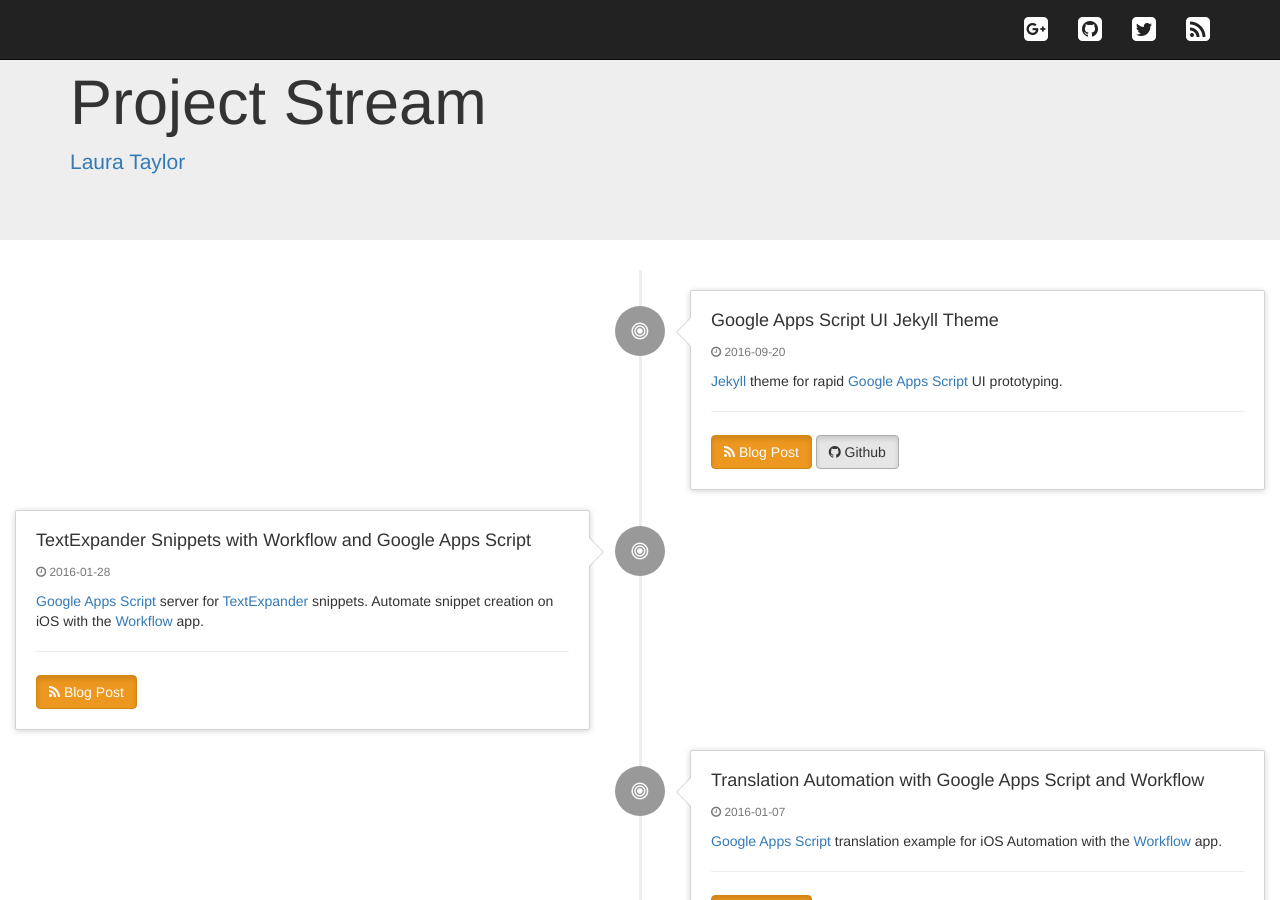
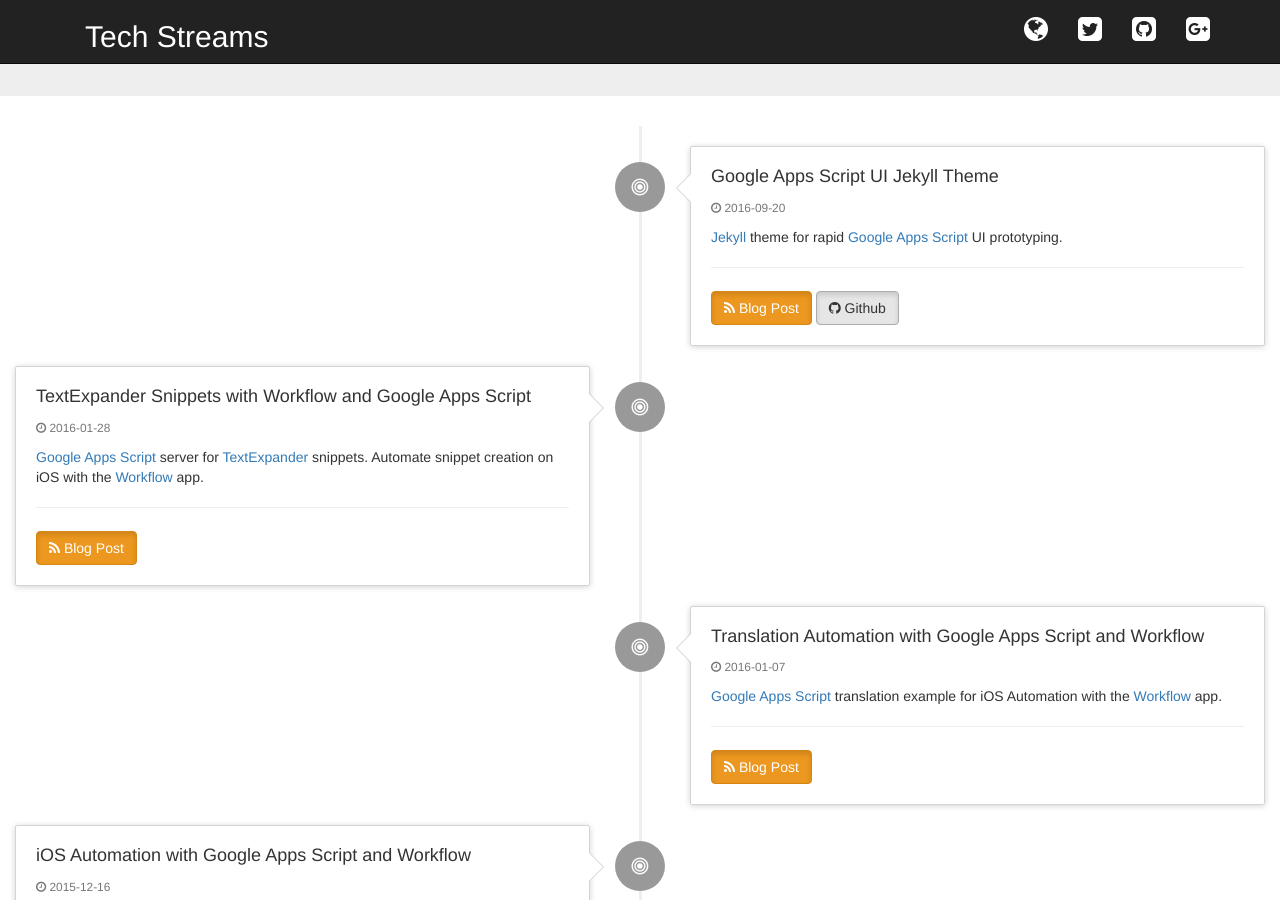
Before and after one commit to techstreams/techstreams.github.io, a Jekyll site: the page built from projects.html, in a window 1280 px wide and 900 px high. Built offline with Jekyll 4.4.1, drawn with Linux system fonts in a browser that asks for light colours; nearby versions of some CDN libraries.

Commit message:
Update projects

```diff
--- a/_includes/projects_footer.html
+++ /dev/null
@@ -1,9 +0,0 @@
-<footer id="footer">
-  <div class="container text-center">
-    <div>© {{ site.time | date: '%Y' }} <a href="https://github.com/techstreams" target="_blank">Laura Taylor</a>, All rights reserved.</div>
-  </div>
-</footer>
-<!-- Latest compiled and minified JavaScript -->
-<script src="https://maxcdn.bootstrapcdn.com/bootstrap/3.2.0/js/bootstrap.min.js"></script>
-</body>
-</html>
--- a/_includes/projects_head.html
+++ /dev/null
@@ -1,17 +0,0 @@
-<!DOCTYPE html>
-<html>
-<head>
-	<meta charset="utf-8">
-	<meta name="viewport" content="width=device-width, initial-scale=1, minimal-ui">
-	<title>{{site.data.projects.title}}</title>
-	<script src="//ajax.googleapis.com/ajax/libs/jquery/2.1.1/jquery.min.js"></script>
-	<link rel="stylesheet" href="https://maxcdn.bootstrapcdn.com/bootstrap/3.2.0/css/bootstrap.min.css">
-	<link href="//maxcdn.bootstrapcdn.com/font-awesome/4.2.0/css/font-awesome.min.css" rel="stylesheet">
-  <link rel="stylesheet" href="{{ site.baseurl }}/public/css/projectstimeline.css">
-  <link rel="stylesheet" href="{{ site.baseurl }}/public/css/projects.css">
-
-  {% include icons.html %}
-
-  {% include google_analytics.html %}
-</head>
-<body>
--- a/projects.html
+++ b/projects.html
@@ -1,8 +1,23 @@
 ---
 ---
 
-{% include projects_head.html %}
+<!DOCTYPE html>
+<html>
+  <head>
+    <meta charset="utf-8">
+    <meta name="viewport" content="width=device-width, initial-scale=1, minimal-ui">
+    <title>{{site.data.projects.title}}</title>
+    <script src="//ajax.googleapis.com/ajax/libs/jquery/2.1.1/jquery.min.js"></script>
+    <link rel="stylesheet" href="https://maxcdn.bootstrapcdn.com/bootstrap/3.2.0/css/bootstrap.min.css">
+    <link href="//maxcdn.bootstrapcdn.com/font-awesome/4.2.0/css/font-awesome.min.css" rel="stylesheet">
+    <link rel="stylesheet" href="{{ site.baseurl }}/public/css/projectstimeline.css">
+    <link rel="stylesheet" href="{{ site.baseurl }}/public/css/projects.css">
 
+    {% include icons.html %}
+
+    {% include google_analytics.html %}
+  </head>
+  <body>
     <article>
       <div class="navbar navbar-inverse navbar-fixed-top" role="navigation">
         <div class="container">
@@ -13,14 +28,15 @@
               <span class="icon-bar"></span>
               <span class="icon-bar"></span>
             </button>
+            <h2><a href="{{site.baseurl}}/" title="Home" style="text-decoration:none;color:#fff;padding-left:15px;">{{ site.title }}</a></h2>
           </div>
           <div class="navbar-collapse collapse">
             <nav class="collapse navbar-collapse bs-navbar-collapse" role="navigation">
               <ul class="nav navbar-nav navbar-right">
+                <li><a href="https://medium.com/@techstreams" target="_blank"><i class="fa fa-globe fa-2x"></i></a></li>
+                <li><a href="https://twitter.com/techstreams" target="_blank"><i class="fa fa-twitter-square fa-2x"></i></a></li>
+                <li><a href="https://github.com/techstreams" target="_blank"><i class="fa fa-github-square fa-2x"></i></a></li>
                 <li><a href="https://plus.google.com/+LauraTaylorTS/posts" target="_blank"><i class="fa fa-google-plus-square fa-2x"></i></a></li>
-            <li><a href="https://github.com/techstreams" target="_blank"><i class="fa fa-github-square fa-2x"></i></a></li>
-            <li><a href="https://twitter.com/techstreams" target="_blank"><i class="fa fa-twitter-square fa-2x"></i></a></li>
-            <li><a href="{{site.baseurl}}/"><i class="fa fa-rss-square fa-2x"></i></a></li>
               </ul>
             </nav>
           </div><!--/.navbar-collapse -->
@@ -28,8 +44,6 @@
       </div>
       <div class="jumbotron">
         <div class="container">
-      <h1>Project Stream</h1>
-      <p><a href="https://github.com/techstreams" target="_blank">Laura Taylor</a></p>
         </div>
       </div>
       <div class="container-fluid">
@@ -61,4 +75,12 @@
       <div class="page-header"></div>
     </article>
 
-{% include projects_footer.html %}
+    <footer id="footer">
+      <div class="container text-center">
+        <div>© {{ site.time | date: '%Y' }} <a href="{{site.baseurl}}/">Laura Taylor</a>, All rights reserved.</div>
+      </div>
+    </footer>
+    <!-- Latest compiled and minified JavaScript -->
+    <script src="https://maxcdn.bootstrapcdn.com/bootstrap/3.2.0/js/bootstrap.min.js"></script>
+  </body>
+</html>
```
Lines whose indentation alone changed are shown as unchanged.
